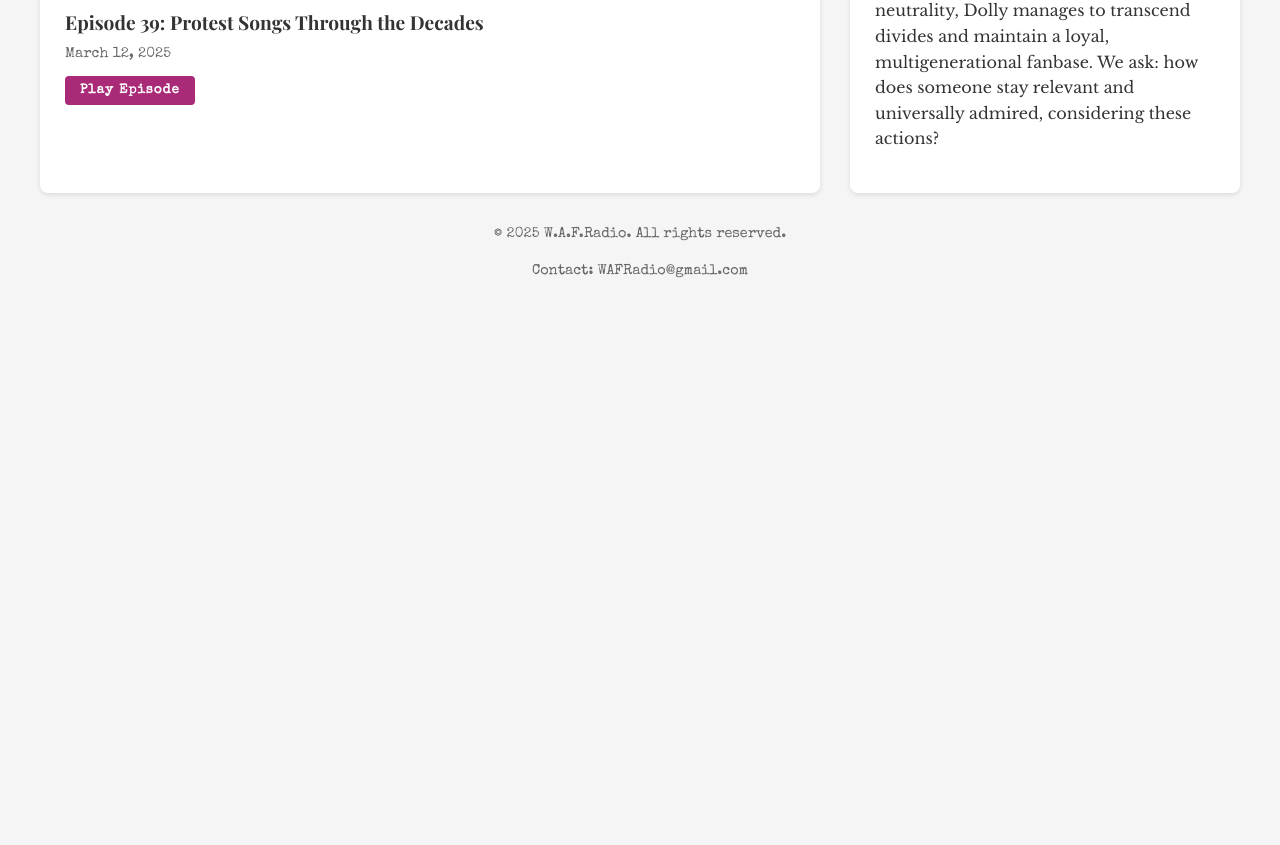
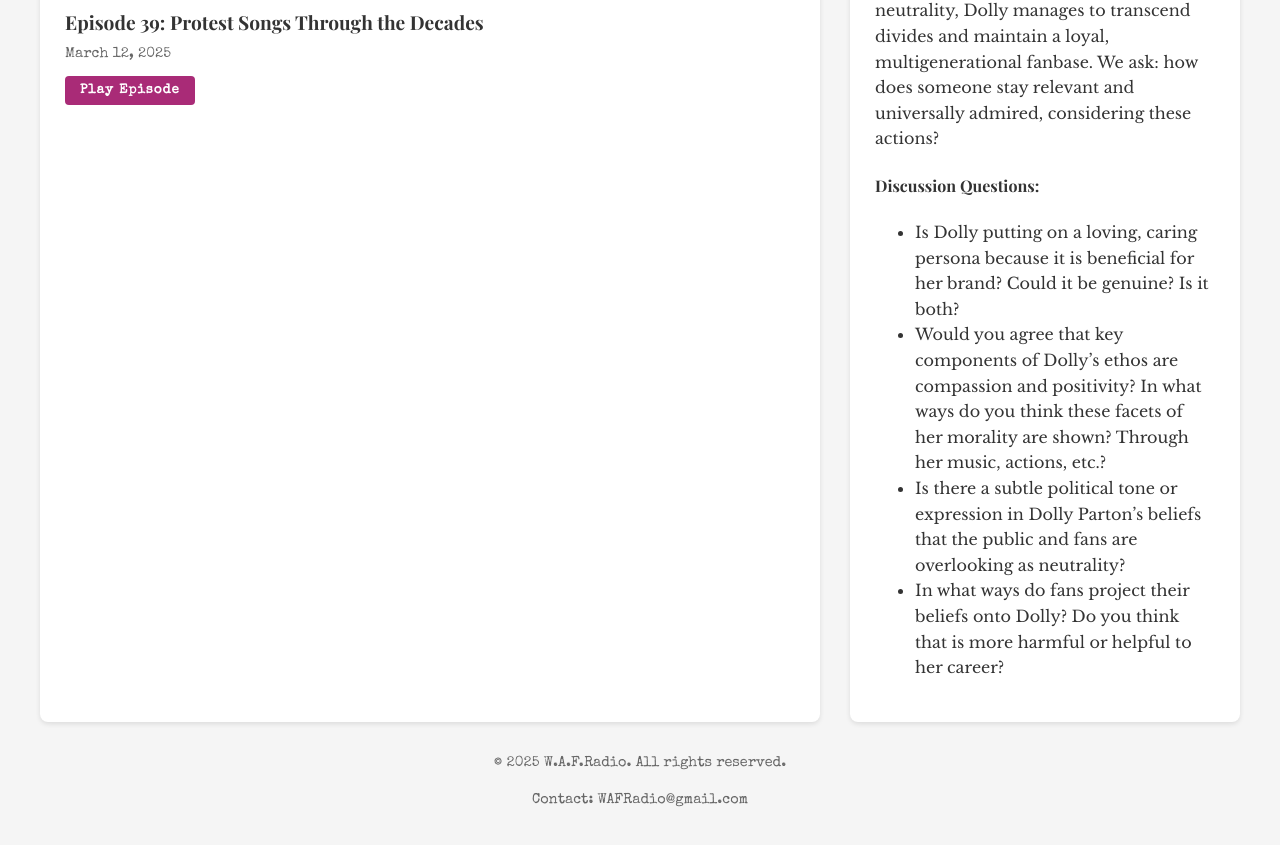
Before and after one commit to Ross3000/dollyparton-writing101, a plain HTML site: page index.html in a window 1280 px wide. Shown: the part 1248-2093 px from the top of the page. Before the commit the page ends 1566 px from the top, so only its background shows below. Drawn offline with nearby package versions, Linux system fonts and the light colour scheme; a web font is replaced by a local one.

Commit message:
Update index.html

```diff
--- a/index.html
+++ b/index.html
@@ -236,12 +236,22 @@
             <h2>Episode Summary</h2>
             <div class="summary-content">
                 <h3>Episode 42: Dolly Parton - Talking the 9-5</h3>
-                <p>In this fascinating episode, we examine how Dolly Parton became an Icon for working women and continues to resonate today.</p>
+                <p>
+                    In this fascinating episode, we examine how Dolly Parton became an Icon for working women and continues to resonate today.
+                </p>
 
                 <h4>Intro:</h4>
                 <p>
                     <strong>Dolly Parton: Talkin’ the 9 to 5</strong> explores how Dolly Parton has developed one of the most enduring and beloved public personas in American pop culture. In this episode, we unpack her commitment to love, acceptance, and generosity, which we believe are core values that shape her ethos. Through her philanthropic work, musical legacy, and intentional political neutrality, Dolly manages to transcend divides and maintain a loyal, multigenerational fanbase. We ask: how does someone stay relevant and universally admired, considering these actions?
                 </p>
+
+                <h4>Discussion Questions:</h4>
+                <ul>
+                     <li>Is Dolly putting on a loving, caring persona because it is beneficial for her brand? Could it be genuine? Is it both?</li>
+                     <li>Would you agree that key components of Dolly’s ethos are compassion and positivity? In what ways do you think these facets of her morality are shown? Through her music, actions, etc.?</li>
+                     <li>Is there a subtle political tone or expression in Dolly Parton’s beliefs that the public and fans are overlooking as neutrality?</li>
+                     <li>In what ways do fans project their beliefs onto Dolly? Do you think that is more harmful or helpful to her career?</li>
+                </ul>
             </div>
         </section>
     </main>
```
